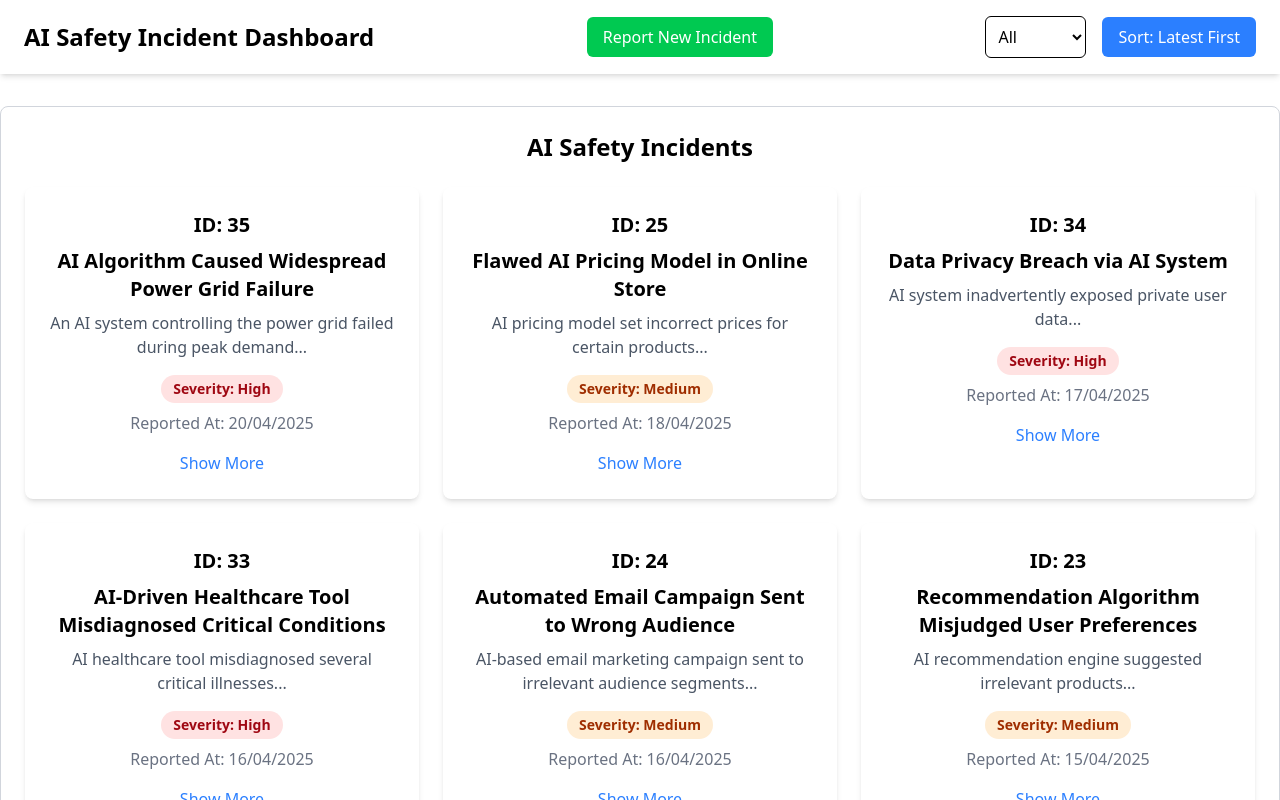
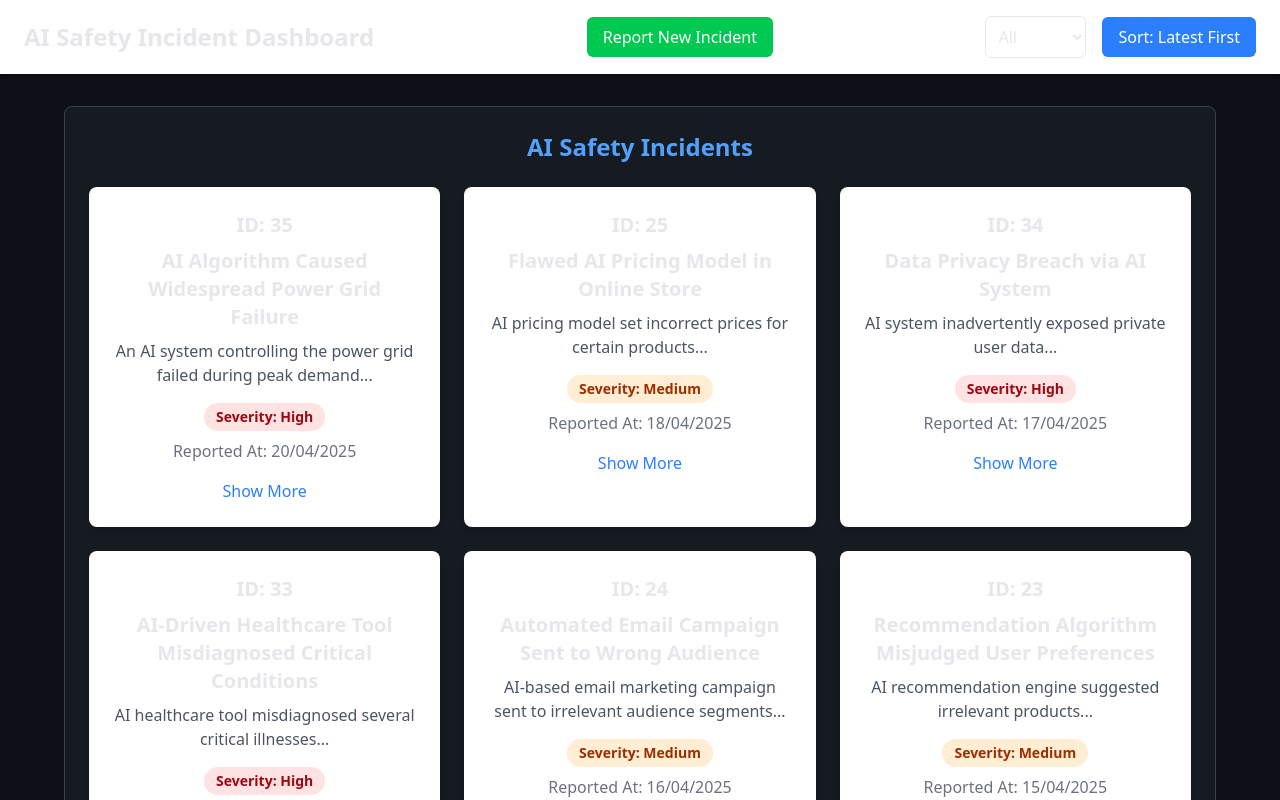
Before and after one commit to tomarabhishek1911/assignment-sparklehood, a React (Vite) app: page / in a window 1280 px wide. Shown: the top 800 px of the page. Built offline with nearby package versions, Linux system fonts and the light colour scheme.

Commit message:
Update App.tsx

```diff
--- a/src/App.tsx
+++ b/src/App.tsx
@@ -27,7 +27,7 @@ const App: React.FC = () => {
   const nextId = incidents.length + 1 > 35 ? incidents.length + 1 : 36;
 
   return (
-    <div>
+    <div className="min-h-screen bg-[#0d1117] text-gray-200">
       <TopNavBar
         selectedSeverity={selectedSeverity}
         setSelectedSeverity={setSelectedSeverity}
@@ -45,8 +45,8 @@ const App: React.FC = () => {
       )}
 
       {/* Display Box */}
-      <div className="mt-8 p-6 border border-gray-300 rounded-lg text-center">
-        <h2 className="text-2xl font-semibold">AI Safety Incidents</h2>
+      <div className="mt-8 p-6 border border-gray-700 rounded-lg text-center bg-[#161b22] mx-4 md:mx-16">
+        <h2 className="text-2xl font-semibold text-blue-400">AI Safety Incidents</h2>
 
         <div className="grid grid-cols-1 sm:grid-cols-2 md:grid-cols-3 gap-6 mt-6">
           {sortedIncidents.map((incident) => (
```
